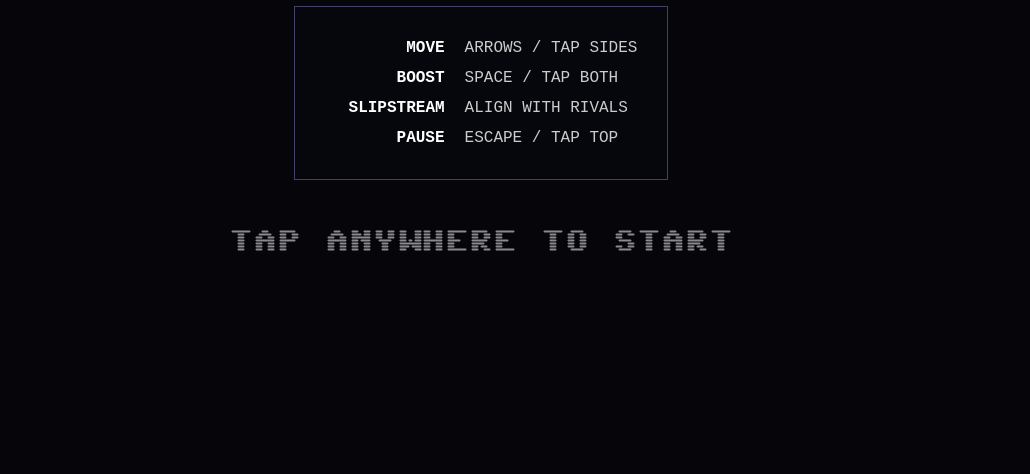
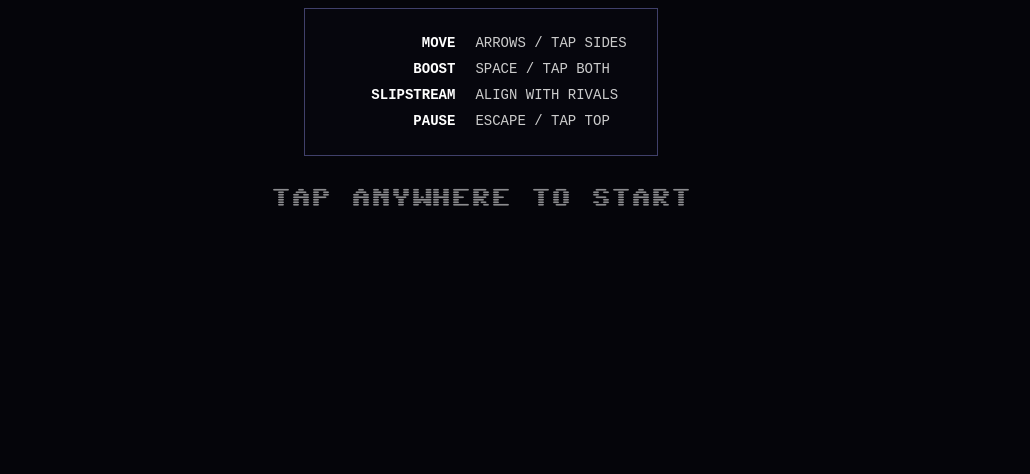
Before and after one commit to rberenguel/fluxstream, a plain HTML site: page fluxstream.html in a window 1280 px wide. Shown: the part 326-800 px from the top of the page, without its empty margins (159-1189 px from the left). Drawn offline with Linux system fonts and the light colour scheme; animation ran at ten frames a second.

Commit message:
flux to fluxstream with claude

```diff
--- a/fluxstream.html
+++ b/fluxstream.html
@@ -41,10 +41,10 @@
         text-align: center;
       }
       .splash-content h1 {
-        font-size: clamp(48px, 12vw, 96px);
+        font-size: clamp(32px, 8vh, 72px);
         color: #00ffff;
         margin: auto;
-        margin-bottom: 40px;
+        margin-bottom: clamp(15px, 3vh, 30px);
         text-shadow:
           0 0 5px #ffff0055,
           0 0 8px #ffff00;
@@ -55,18 +55,18 @@
       }
       .splash-content .instructions {
         font-family: monospace;
-        font-size: clamp(14px, 3vw, 16px);
+        font-size: clamp(11px, 2vh, 14px);
         color: #cccccc;
         display: inline-block;
         border: 1px solid #40406a;
-        padding: 20px 30px;
+        padding: clamp(10px, 2vh, 20px) clamp(15px, 3vw, 30px);
         background: rgba(10, 10, 20, 0.3);
       }
       .splash-content .instructions p {
-        margin: 12px 0;
+        margin: clamp(6px, 1.5vh, 10px) 0;
         display: grid;
-        grid-template-columns: 120px auto;
-        gap: 20px;
+        grid-template-columns: clamp(80px, 15vw, 120px) auto;
+        gap: clamp(10px, 2vw, 20px);
         text-align: left;
       }
       .splash-content .instructions p span:first-child {
@@ -75,8 +75,8 @@
         text-align: right;
       }
       .splash-content .start-prompt {
-        margin-top: 50px;
-        font-size: clamp(18px, 3vw, 24px);
+        margin-top: clamp(20px, 4vh, 40px);
+        font-size: clamp(14px, 2.5vh, 20px);
         color: #ffffff;
         animation: blink 1.5s infinite ease-in-out;
       }
--- a/fluxstream.js
+++ b/fluxstream.js
@@ -112,7 +112,7 @@
   // --- UI Objects ---
   let slipstreamBar, slipstreamBarFill;
   let pauseOverlay, gameOverOverlay, splashScreenElement, vignetteElement;
-  let livesText, timeText, positionText;
+  let livesText, timeText, positionText, pursuerText;
 
   // --- Game State ---
   let player;
@@ -169,15 +169,19 @@
     slipstreamBarFill = new PIXI.Graphics();
     app.stage.addChild(slipstreamBarFill);
 
-    // Lives indicator
+    // Lives indicator (responsive font size)
+    const mainFontSize = Math.max(20, Math.min(32, app.screen.height * 0.04));
+    const subFontSize = Math.max(16, Math.min(24, app.screen.height * 0.03));
+    const smallFontSize = Math.max(14, Math.min(18, app.screen.height * 0.025));
+
     livesText = new PIXI.Text({
       text: "3",
       style: new PIXI.TextStyle({
         fontFamily: "Sixtyfour",
-        fontSize: 32,
+        fontSize: mainFontSize,
         fontWeight: "bold",
         fill: 0xffffff,
-        stroke: { color: 0x000000, width: 4 },
+        stroke: { color: 0x000000, width: Math.max(3, mainFontSize * 0.125) },
       }),
     });
     livesText.anchor.set(0, 0);
@@ -190,10 +194,10 @@
       text: "1:00",
       style: new PIXI.TextStyle({
         fontFamily: "Sixtyfour",
-        fontSize: 32,
+        fontSize: mainFontSize,
         fontWeight: "bold",
         fill: 0xffffff,
-        stroke: { color: 0x000000, width: 4 },
+        stroke: { color: 0x000000, width: Math.max(3, mainFontSize * 0.125) },
       }),
     });
     timeText.anchor.set(1, 0);
@@ -206,16 +210,32 @@
       text: "6th",
       style: new PIXI.TextStyle({
         fontFamily: "Sixtyfour",
-        fontSize: 24,
+        fontSize: subFontSize,
         fontWeight: "bold",
         fill: 0xffff00,
-        stroke: { color: 0x000000, width: 3 },
+        stroke: { color: 0x000000, width: Math.max(2, subFontSize * 0.125) },
       }),
     });
     positionText.anchor.set(0, 0);
     positionText.x = 20;
-    positionText.y = 60;
+    positionText.y = 20 + mainFontSize + 10;
     app.stage.addChild(positionText);
+
+    // Pursuer indicator (shows closest rival behind)
+    pursuerText = new PIXI.Text({
+      text: "",
+      style: new PIXI.TextStyle({
+        fontFamily: "Sixtyfour",
+        fontSize: smallFontSize,
+        fontWeight: "bold",
+        fill: 0xff6666,
+        stroke: { color: 0x000000, width: Math.max(2, smallFontSize * 0.125) },
+      }),
+    });
+    pursuerText.anchor.set(1, 0);
+    pursuerText.x = app.screen.width - 20;
+    pursuerText.y = 20 + mainFontSize + 10;
+    app.stage.addChild(pursuerText);
 
     // Get overlays and vignette
     pauseOverlay = document.getElementById("pause-overlay");
@@ -1712,6 +1732,28 @@
     const positionSuffix = ['st', 'nd', 'rd', 'th', 'th', 'th'];
     positionText.text = `${currentPosition}${positionSuffix[currentPosition - 1]}`;
 
+    // Find closest pursuer (rival behind player)
+    let closestPursuer = null;
+    let closestDistance = Infinity;
+    for (const rival of rivals) {
+      if (rival.x < player.x) { // Behind player
+        const distance = player.x - rival.x;
+        if (distance < closestDistance) {
+          closestDistance = distance;
+          closestPursuer = rival;
+        }
+      }
+    }
+
+    // Update pursuer indicator
+    if (closestPursuer) {
+      // Calculate time gap based on current speeds
+      const timeGap = closestDistance / player.currentSpeed / 60; // Convert to seconds
+      pursuerText.text = `↓ ${timeGap.toFixed(1)}s`;
+    } else {
+      pursuerText.text = ""; // No pursuers
+    }
+
     // Calculate and draw finish line when it comes into view
     // Estimate where player will be when time runs out based on current speed
     const secondsRemaining = raceTimeRemaining / 1000;
```
